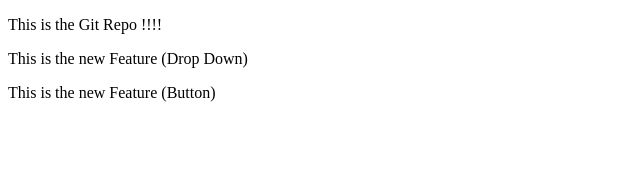
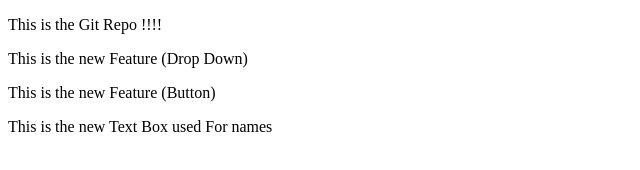
Before and after one commit to Ashmit-Gupta/localrepo, a plain HTML site: page index.html in a window 1280 px wide. Shown: the whole page, without its empty margins (0-640 px from the left). Drawn offline with Linux system fonts and the light colour scheme.

Commit message:
Added Text Box

```diff
--- a/index.html
+++ b/index.html
@@ -10,6 +10,7 @@
     <p>This is the Git Repo !!!!</p>
     <p>This is the new Feature (Drop Down)</p>
     <p>This is the new Feature (Button) </p>
+    <p>This is the new Text Box used For names</p>
 
 </body>
 </html>
```
